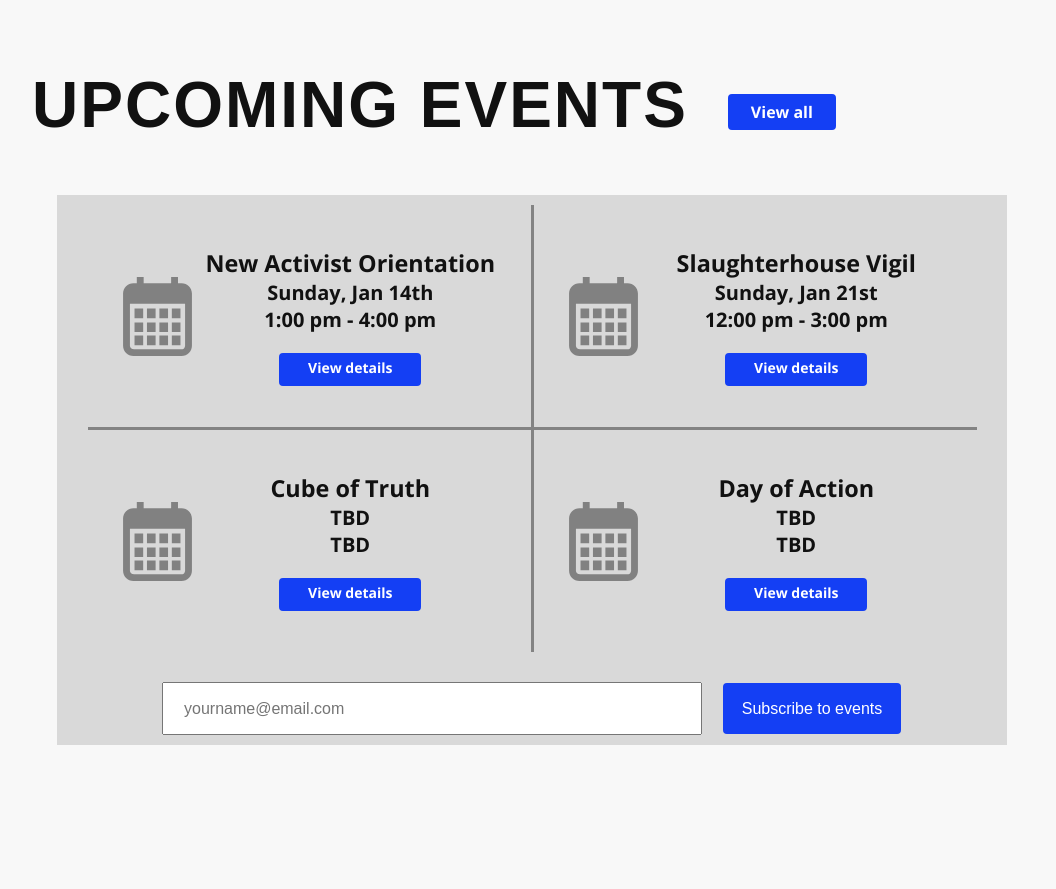
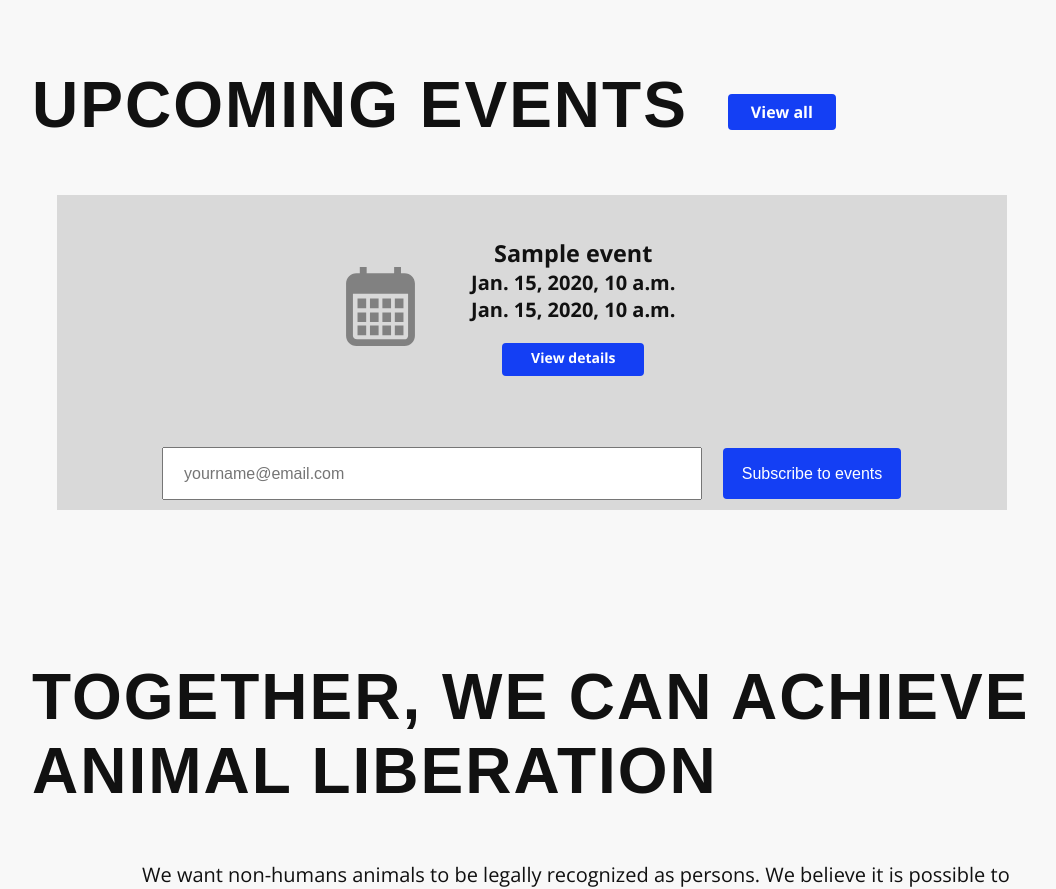
Before and after one commit to LiberationWarsaw/liberationwarsaw, a Django app: page / in a window 1280 px wide. Shown: the part 402-1291 px from the top of the page, without its empty margins (113-1169 px from the left). Run offline with Django 3.2, Linux system fonts and the light colour scheme; tables that the repository leaves empty hold one stand-in row (values such as "Sample post"); some libraries are stand-ins or nearby versions; some web fonts are replaced.

Commit message:
home page event templates

```diff
--- a/core/static/style.css
+++ b/core/static/style.css
@@ -468,18 +468,6 @@ nav a.active {
   }
 }
 
-#event-1, #event-3 {
-  border-right-color: #838383;
-  border-right-width: 3px;
-  border-right-style: solid;
-}
-
-#event-1, #event-2 {
-  border-bottom-color: #838383;
-  border-bottom-width: 3px;
-  border-bottom-style: solid;
-  margin-top:10px;
-}
 
 @media (max-width: 704px) {
   #event-3, #event-4 {
--- a/core/templates/core/index.html
+++ b/core/templates/core/index.html
@@ -19,54 +19,22 @@
 
     <div class="upcoming-events">
 
+    {% for event in upcoming_events %}
+
       <div class="event" id="event-1">
         <div class="calendar-icon"></div>
         <div class="event-details">
-          <h3>New Activist Orientation</h3>
-          <h4>Sunday, Jan 14th</h4>
-          <h4>1:00 pm - 4:00 pm</h4>
-          <a href="/events#event1" class="signup-button" id="event1">
+          <h3>{{ event.title }}</h3>
+          <h4>{{ event.start_time }}</h4>
+          <h4>{{ event.end_time }}</h4>
+          <a href="{{ event.url }}" class="signup-button" id="event1">
             <h3>View details</h3>
           </a>
         </div>
       </div>
 
+      {% endfor %}
 
-      <div class="event" id="event-2">
-        <div class="calendar-icon"></div>
-        <div class="event-details">
-          <h3>Slaughterhouse Vigil</h3>
-          <h4>Sunday, Jan 21st</h4>
-          <h4>12:00 pm - 3:00 pm</h4>
-          <a href="/events#event2" class="signup-button" id="event2">
-            <h3>View details</h3>
-          </a>
-        </div>
-      </div>
-
-      <div class="event" id="event-3">
-        <div class="calendar-icon"></div>
-        <div class="event-details">
-          <h3>Cube of Truth</h3>
-          <h4>TBD</h4>
-          <h4>TBD</h4>
-          <a href="/events#event3" class="signup-button" id="event3">
-            <h3>View details</h3>
-          </a>
-        </div>
-      </div>
-
-      <div class="event" id="event-4">
-        <div class="calendar-icon"></div>
-        <div class="event-details">
-          <h3>Day of Action</h3>
-          <h4>TBD</h4>
-          <h4>TBD</h4>
-          <a href="/events#event3" class="signup-button" id="event3">
-            <h3>View details</h3>
-          </a>
-        </div>
-      </div>
 
       <form method="post" id="subscribe-form" action="https://lists.liberationphilly.org/subscribe/campaigns">
         <input id="email-field" type="text" name="email" placeholder="yourname@email.com">
--- a/core/views.py
+++ b/core/views.py
@@ -2,6 +2,8 @@ from django.shortcuts import render
 from django.views.generic.base import TemplateView
 from core.models import Event, Tag, Level
 from django.views.generic import ListView
+from django.utils import timezone
+
 
 
 class HomePageView(TemplateView):
@@ -10,10 +12,19 @@ class HomePageView(TemplateView):
     """
     template_name = 'core/index.html'
 
+    def get_context_data(self, **kwargs):
+        context = super(HomePageView, self).get_context_data(**kwargs)
+        context['upcoming_events'] = Event.objects.filter(
+            start_time__gte=timezone.now()
+        ).order_by('-start_time')[:4]
+        return context
+
+
 class AboutPageView(TemplateView):
     """
     """
     template_name = 'core/about.html'
+
 
 class EventsListView(ListView):
     """
@@ -21,20 +32,24 @@ class EventsListView(ListView):
     template_name = 'core/event-list.html'
     model = Event
 
+
 class ContactPageView(TemplateView):
     """
     """
     template_name = 'core/contact.html'
+
 
 class PledgePageView(TemplateView):
     """
     """
     template_name = 'core/pledge.html'
 
+
 class RescuePageView(TemplateView):
     """
     """
-    template_name = 'core//rescue.html'
+    template_name = 'core/rescue.html'
+
 
 class SavePageView(TemplateView):
     """
```
